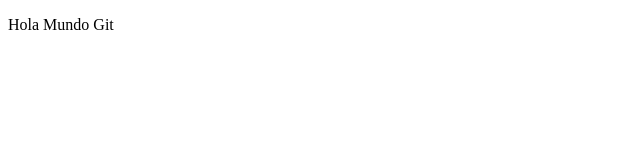
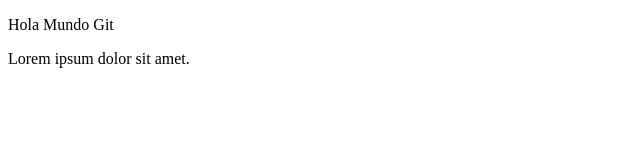
Before and after one commit to Bramarcor/Practicas-Algoritmos, a plain HTML site: page index.html in a window 1280 px wide. Shown: the whole page, without its empty margins (0-640 px from the left). Drawn offline with Linux system fonts and the light colour scheme.

Commit message:
Modificamos index y agragamos el machete de los comandos git

```diff
--- a/index.html
+++ b/index.html
@@ -5,25 +5,6 @@
 </head>
 <body>
 	<p>Hola Mundo Git</p>
+	<p>Lorem ipsum dolor sit amet.</p>
 </body>
 </html>
-
-<!--
-
-git init	// Se inicializa el repositorio
-
-git config --global user.email "mail@mail.com"	// Se idica Tu mail
-
-git config --global user.name "nombre"	// se indica tu nombre
-
-git add [Filename]    // Agregamos el archivo al area de Staging
-
-git commit -m "mensaje": Confirmamos los cambios y versionamos en el repositorio local
-
-git status: vemos el estado de nuestro repositorio
-
-git log: vemos el historial de nuestro repositorio
-
-git checkuot -- {nombre de archivo}: deshacemos los cambios que habiamos realizado sobre {nombre de archivo}
-
- -->
```
Also changed, not shown: Curso practica GIT.txt (added).
